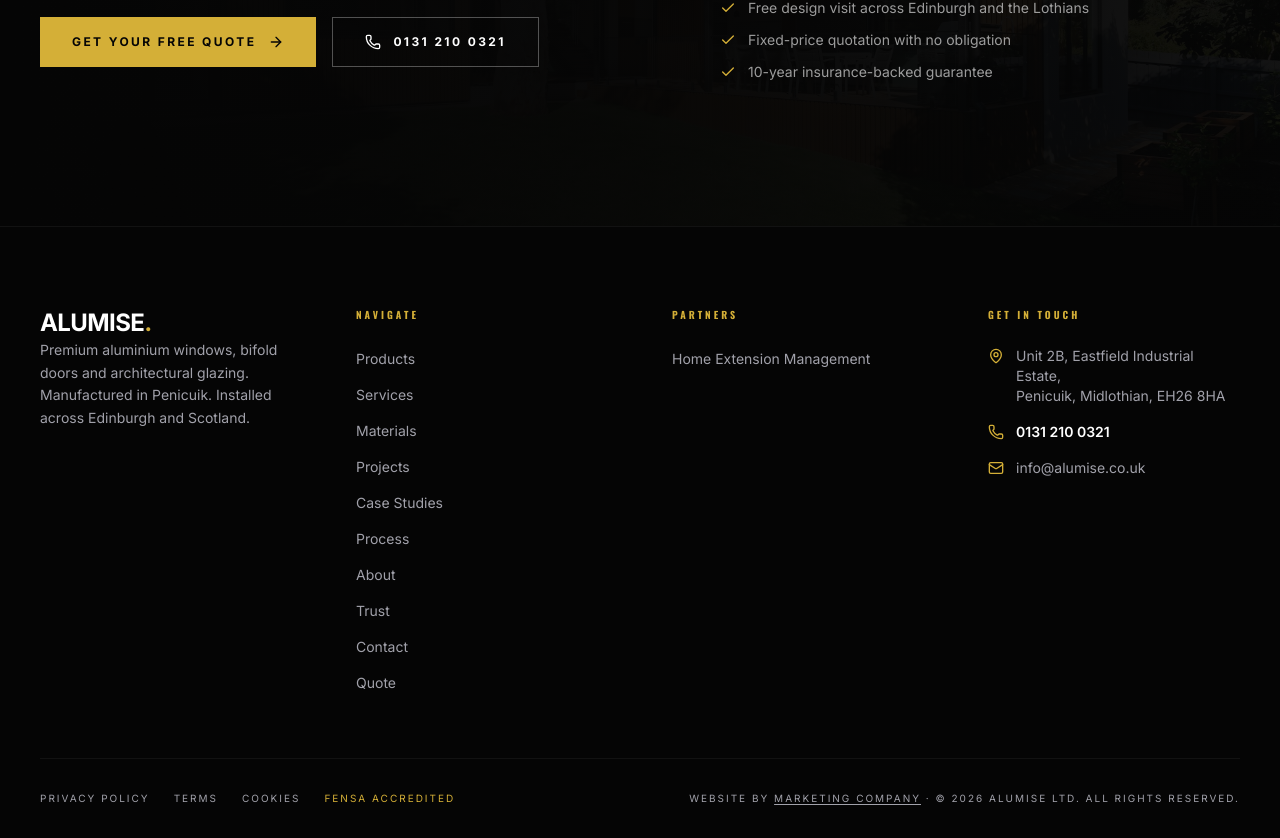
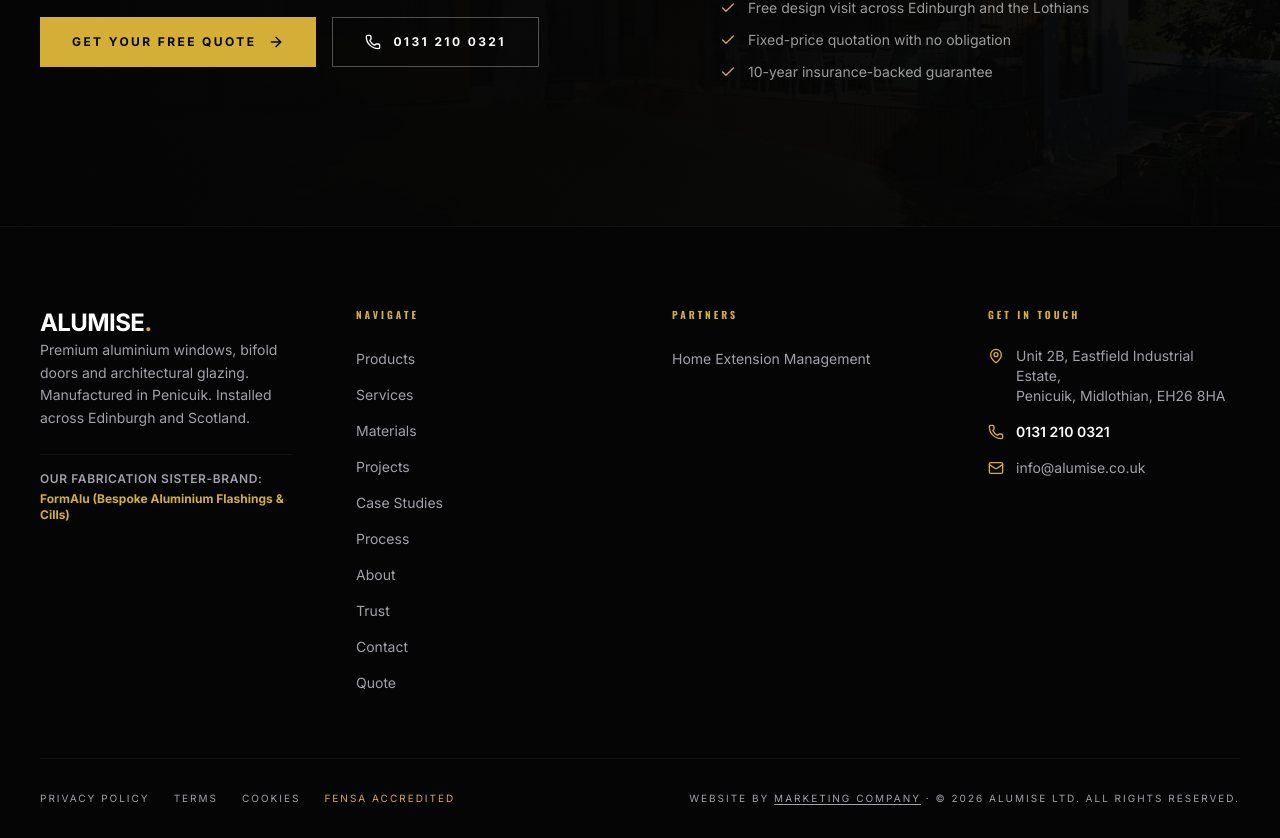
Before and after one commit to MarketingCo/alumise, a Next.js app: page / in a window 1280 px wide. Shown: the part 7782-8620 px from the top of the page. Built offline with nearby package versions, Linux system fonts and the light colour scheme.

Commit message:
Deploy local SEO footer cross-link to FormAlu

```diff
--- a/src/components/Footer.tsx
+++ b/src/components/Footer.tsx
@@ -18,6 +18,17 @@
               Premium aluminium windows, bifold doors and architectural glazing.
               Manufactured in Penicuik. Installed across Edinburgh and Scotland.
             </p>
+            <div className="border-t border-white/5 pt-4">
+              <p className="text-xs text-alumise-silver font-semibold mb-1 uppercase tracking-wider">Our Fabrication Sister-Brand:</p>
+              <a
+                href="https://formalu.co.uk"
+                target="_blank"
+                rel="noopener noreferrer"
+                className="text-xs text-alumise-gold hover:underline flex items-center gap-1 font-bold"
+              >
+                FormAlu (Bespoke Aluminium Flashings & Cills)
+              </a>
+            </div>
           </div>
 
           {/* Navigation */}
```
Also changed, not shown: 1 other file (tests, documents, lock files or other folders).
